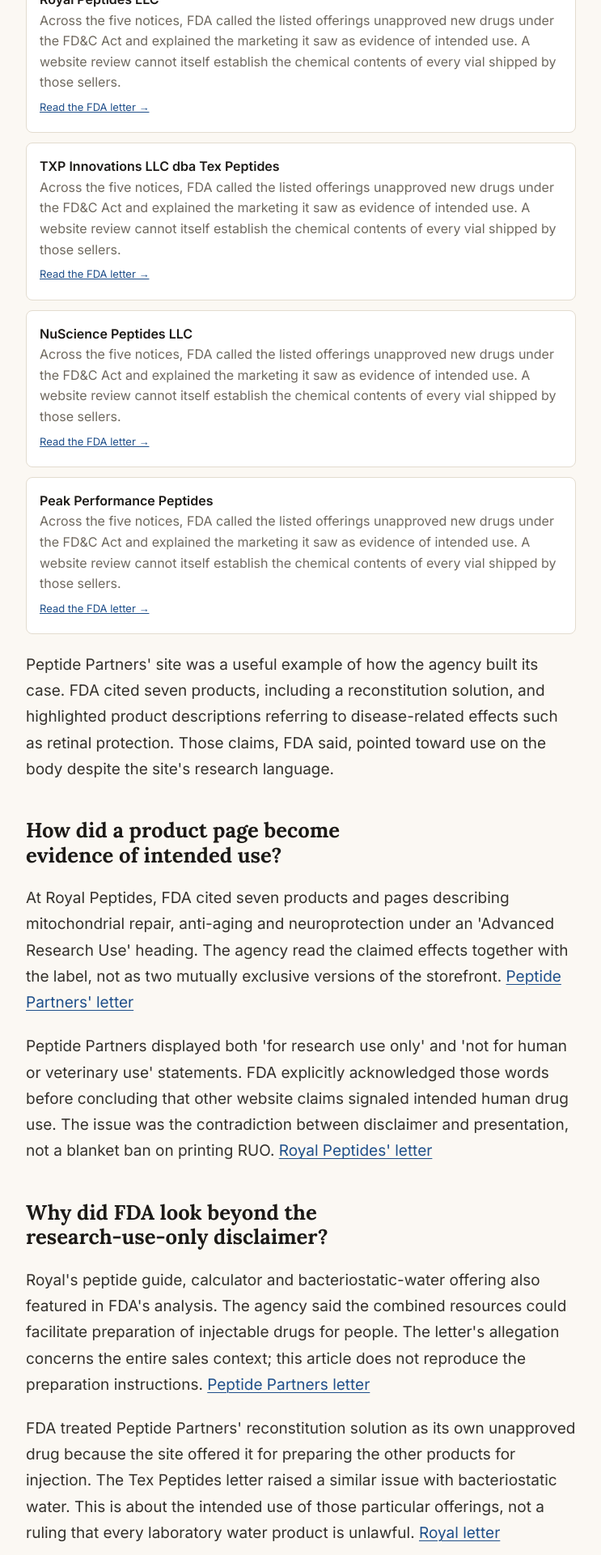
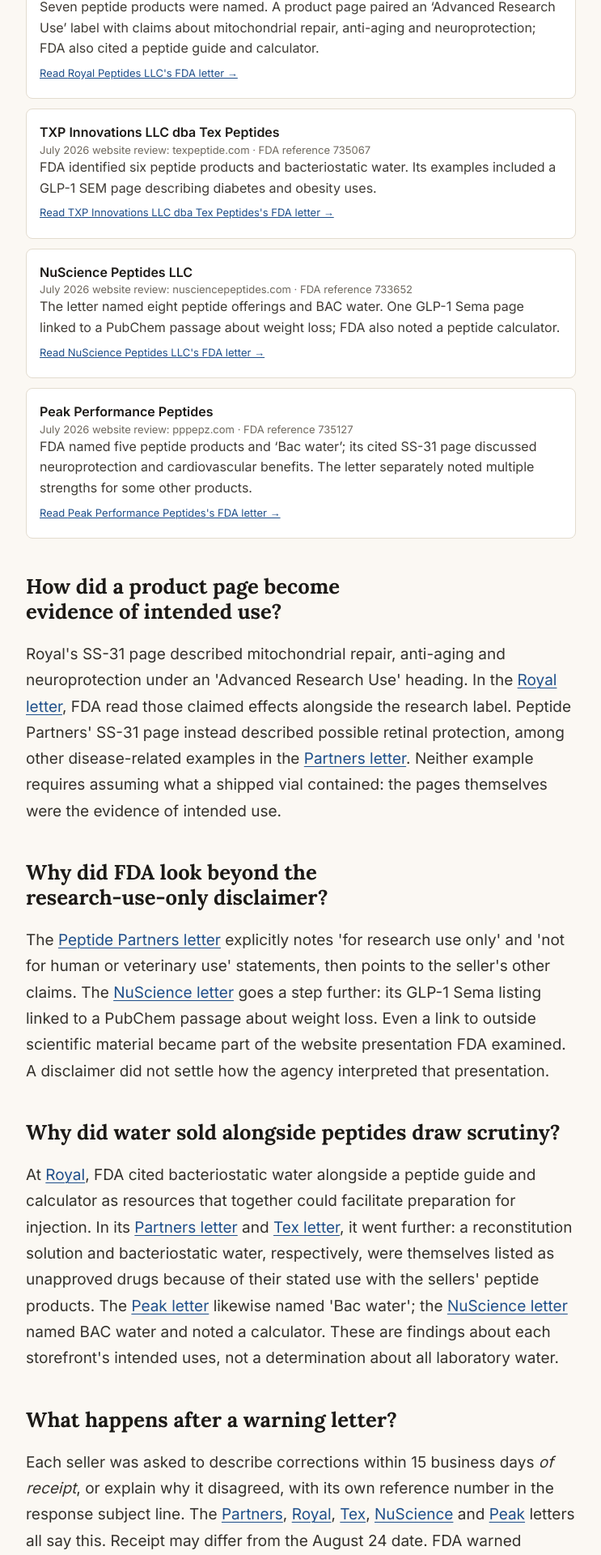
Before and after one commit to edorfanini00/peptidedigest, a Next.js app: page /fda-warning-letters-peptide-sellers-august-2026 in a window 1280 px wide. Shown: the part 2340-4260 px from the top of the page at 81% size, without its empty margins (268-1011 px from the left). Built offline with nearby package versions, Linux system fonts and the light colour scheme.

Commit message:
Repair FDA letter attribution and advance enforcement narratives

```diff
--- a/app/fda-warning-letters-peptide-sellers-august-2026/page.tsx
+++ b/app/fda-warning-letters-peptide-sellers-august-2026/page.tsx
@@ -78,11 +78,11 @@
 const a = "text-blue-700 underline";
 
 const letters = [
-  { name: "Peptide Partners LLC", ref: "735063", site: "peptide.partners", href: SRC.partners },
-  { name: "Royal Peptides LLC", ref: "734884", site: "royal-peptides.com", href: SRC.royal },
-  { name: "TXP Innovations LLC dba Tex Peptides", ref: "735067", site: "texpeptide.com", href: SRC.tex },
-  { name: "NuScience Peptides LLC", ref: "733652", site: "nusciencepeptides.com", href: SRC.nuscience },
-  { name: "Peak Performance Peptides", ref: "735127", site: "pppepz.com", href: SRC.peak },
+  { name: "Peptide Partners LLC", ref: "735063", site: "peptide.partners", href: SRC.partners, detail: "FDA cited six peptide listings, including an SS-31 page discussing retinal protection, plus a reconstitution solution it treated as a separate drug." },
+  { name: "Royal Peptides LLC", ref: "734884", site: "royal-peptides.com", href: SRC.royal, detail: "Seven peptide products were named. A product page paired an ‘Advanced Research Use’ label with claims about mitochondrial repair, anti-aging and neuroprotection; FDA also cited a peptide guide and calculator." },
+  { name: "TXP Innovations LLC dba Tex Peptides", ref: "735067", site: "texpeptide.com", href: SRC.tex, detail: "FDA identified six peptide products and bacteriostatic water. Its examples included a GLP-1 SEM page describing diabetes and obesity uses." },
+  { name: "NuScience Peptides LLC", ref: "733652", site: "nusciencepeptides.com", href: SRC.nuscience, detail: "The letter named eight peptide offerings and BAC water. One GLP-1 Sema page linked to a PubChem passage about weight loss; FDA also noted a peptide calculator." },
+  { name: "Peak Performance Peptides", ref: "735127", site: "pppepz.com", href: SRC.peak, detail: "FDA named five peptide products and ‘Bac water’; its cited SS-31 page discussed neuroprotection and cardiovascular benefits. The letter separately noted multiple strengths for some other products." },
 ];
 
 export default function Page() {
@@ -121,27 +121,24 @@
             {letters.map((l) => (
               <div key={l.ref} className="p-4 rounded-lg border border-gray-200 bg-white">
                 <p className="text-sm font-semibold text-gray-900">{l.name}</p>
-                <p className="text-sm text-gray-500">Across the five notices, FDA called the listed offerings unapproved new drugs under the FD&amp;C Act and explained the marketing it saw as evidence of intended use. A website review cannot itself establish the chemical contents of every vial shipped by those sellers.</p>
-                <a href={l.href} className="text-xs text-blue-700 underline mt-1 inline-block" target="_blank" rel="noopener noreferrer">Read the FDA letter →</a>
+                <p className="text-xs text-gray-500">July 2026 website review: {l.site} · FDA reference {l.ref}</p>
+                <p className="text-sm text-gray-700">{l.detail}</p>
+                <a href={l.href} className="text-xs text-blue-700 underline mt-1 inline-block" target="_blank" rel="noopener noreferrer">Read {l.name}&apos;s FDA letter →</a>
               </div>
             ))}
           </div>
-          <p>Peptide Partners&apos; site was a useful example of how the agency built its case. FDA cited seven products, including a reconstitution solution, and highlighted product descriptions referring to disease-related effects such as retinal protection. Those claims, FDA said, pointed toward use on the body despite the site&apos;s research language.</p>
-
           <h2 className={h2} style={serif}>How did a product page become evidence of intended use?</h2>
-          <p>At Royal Peptides, FDA cited seven products and pages describing mitochondrial repair, anti-aging and neuroprotection under an &apos;Advanced Research Use&apos; heading. The agency read the claimed effects together with the label, not as two mutually exclusive versions of the storefront. <a className={a} href={SRC.partners} target="_blank" rel="noopener noreferrer">Peptide Partners&apos; letter</a></p>
-          <p>Peptide Partners displayed both &apos;for research use only&apos; and &apos;not for human or veterinary use&apos; statements. FDA explicitly acknowledged those words before concluding that other website claims signaled intended human drug use. The issue was the contradiction between disclaimer and presentation, not a blanket ban on printing RUO. <a className={a} href={SRC.royal} target="_blank" rel="noopener noreferrer">Royal Peptides&apos; letter</a></p>
+          <p>Royal&apos;s SS-31 page described mitochondrial repair, anti-aging and neuroprotection under an &apos;Advanced Research Use&apos; heading. In the <a className={a} href={SRC.royal} target="_blank" rel="noopener noreferrer">Royal letter</a>, FDA read those claimed effects alongside the research label. Peptide Partners&apos; SS-31 page instead described possible retinal protection, among other disease-related examples in the <a className={a} href={SRC.partners} target="_blank" rel="noopener noreferrer">Partners letter</a>. Neither example requires assuming what a shipped vial contained: the pages themselves were the evidence of intended use.</p>
 
           <h2 className={h2} style={serif}>Why did FDA look beyond the research-use-only disclaimer?</h2>
-          <p>Royal&apos;s peptide guide, calculator and bacteriostatic-water offering also featured in FDA&apos;s analysis. The agency said the combined resources could facilitate preparation of injectable drugs for people. The letter&apos;s allegation concerns the entire sales context; this article does not reproduce the preparation instructions. <a className={a} href={SRC.partners} target="_blank" rel="noopener noreferrer">Peptide Partners letter</a></p>
-          <p>FDA treated Peptide Partners&apos; reconstitution solution as its own unapproved drug because the site offered it for preparing the other products for injection. The Tex Peptides letter raised a similar issue with bacteriostatic water. This is about the intended use of those particular offerings, not a ruling that every laboratory water product is unlawful. <a className={a} href={SRC.royal} target="_blank" rel="noopener noreferrer">Royal letter</a></p>
+          <p>The <a className={a} href={SRC.partners} target="_blank" rel="noopener noreferrer">Peptide Partners letter</a> explicitly notes &apos;for research use only&apos; and &apos;not for human or veterinary use&apos; statements, then points to the seller&apos;s other claims. The <a className={a} href={SRC.nuscience} target="_blank" rel="noopener noreferrer">NuScience letter</a> goes a step further: its GLP-1 Sema listing linked to a PubChem passage about weight loss. Even a link to outside scientific material became part of the website presentation FDA examined. A disclaimer did not settle how the agency interpreted that presentation.</p>
 
           <h2 className={h2} style={serif}>Why did water sold alongside peptides draw scrutiny?</h2>
-          <p>Each seller was asked to describe corrections within 15 business days of receiving its letter, or explain why it disagreed. The period runs from receipt, not necessarily the August 24 date. FDA warned that inadequate correction could bring seizure or injunction without another warning; the letters themselves did neither. <a className={a} href={SRC.partners} target="_blank" rel="noopener noreferrer">letter</a> <a className={a} href={SRC.tex} target="_blank" rel="noopener noreferrer">Tex Peptides letter</a></p>
+          <p>At <a className={a} href={SRC.royal} target="_blank" rel="noopener noreferrer">Royal</a>, FDA cited bacteriostatic water alongside a peptide guide and calculator as resources that together could facilitate preparation for injection. In its <a className={a} href={SRC.partners} target="_blank" rel="noopener noreferrer">Partners letter</a> and <a className={a} href={SRC.tex} target="_blank" rel="noopener noreferrer">Tex letter</a>, it went further: a reconstitution solution and bacteriostatic water, respectively, were themselves listed as unapproved drugs because of their stated use with the sellers&apos; peptide products. The <a className={a} href={SRC.peak} target="_blank" rel="noopener noreferrer">Peak letter</a> likewise named &apos;Bac water&apos;; the <a className={a} href={SRC.nuscience} target="_blank" rel="noopener noreferrer">NuScience letter</a> named BAC water and noted a calculator. These are findings about each storefront&apos;s intended uses, not a determination about all laboratory water.</p>
 
           <h2 className={h2} style={serif}>What happens after a warning letter?</h2>
-          <p>The unanswered follow-up is what each seller did after receiving its notice. A later agency action or dated response would show more. The five letters document FDA&apos;s August allegations and its July observations, not a final disposition for the companies. <a className={a} href={SRC.nuscience} target="_blank" rel="noopener noreferrer">NuScience letter</a></p>
-          <p>Read a letter as a record of what FDA told a named seller to fix. Its product-page examples show why disclaimers did not settle intended use, while the response process and any later enforcement remain separate events.</p>
+          <p>Each seller was asked to describe corrections within 15 business days <em>of receipt</em>, or explain why it disagreed, with its own reference number in the response subject line. The <a className={a} href={SRC.partners} target="_blank" rel="noopener noreferrer">Partners</a>, <a className={a} href={SRC.royal} target="_blank" rel="noopener noreferrer">Royal</a>, <a className={a} href={SRC.tex} target="_blank" rel="noopener noreferrer">Tex</a>, <a className={a} href={SRC.nuscience} target="_blank" rel="noopener noreferrer">NuScience</a> and <a className={a} href={SRC.peak} target="_blank" rel="noopener noreferrer">Peak</a> letters all say this. Receipt may differ from the August 24 date. FDA warned inadequate correction could bring seizure or injunction without further notice; these five notices do not document either action.</p>
+          <p>A dated response or later FDA action would establish what changed after the letters. Until then, the July website examples explain the agency&apos;s allegations, not the final outcome for any seller.</p>
 
           <div className="mt-12 pt-8 border-t border-gray-200 space-y-5">
             <h2 className="text-lg font-semibold text-gray-900" style={serif}>Frequently Asked Questions</h2>
```
Also changed, not shown: app/amino-asylum-raid-what-happened/page.tsx (+4 -4 lines), app/peptide-enforcement-2026/page.tsx (+7 -13 lines).
